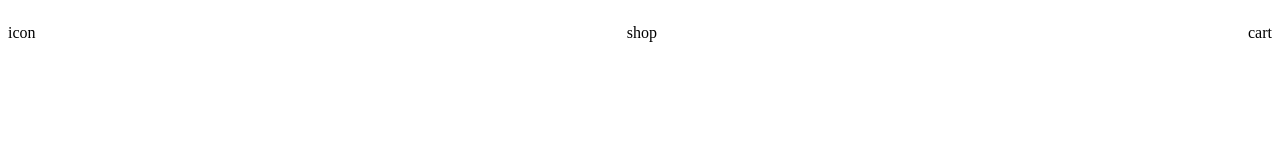
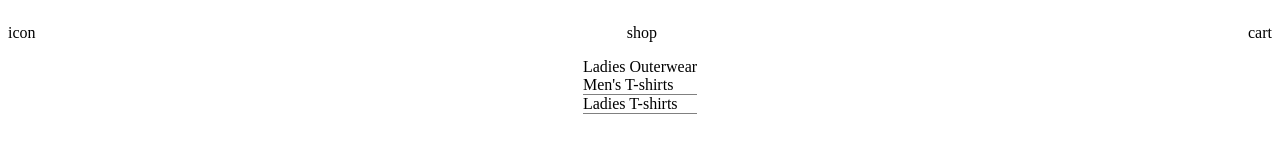
Before and after one commit to ssingh55/mountblue-project2, a plain HTML site: page product-file.html in a window 1280 px wide. Drawn offline with Linux system fonts and the light colour scheme.

Commit message:
second commit

```diff
--- a/css/product-file.css
+++ b/css/product-file.css
@@ -6,3 +6,24 @@
 	flex-direction: column;
 
 }
+.item_list{
+	display: flex;
+/*	justify-content: space-around;*/
+	justify-content: center;
+}
+.item_list_name:nth-child(1):active {
+	border-bottom: 1px solid red;
+	/*padding-right: 1%;*/
+}
+.item_list_name:nth-child(2) {
+	border-bottom: 1px solid grey;
+	/*padding-right: 1%;*/
+}
+.item_list_name:nth-child(3) {
+	border-bottom: 1px solid grey;
+	/*padding-right: 1%;*/
+}
+.item_list_name:nth-child(4) {
+	border-bottom: 1px solid grey;
+	/*padding-right: 1%;*/
+}
--- a/product-file.html
+++ b/product-file.html
@@ -14,6 +14,13 @@
 		<div class="top-items"><p>shop</p></div>
 		<div class="top-items"><p>cart</p></div>
 	</div>
+	<div class="item_list">
+		<div class="item_list_name i1"><a
+		Men's Outerwear</div>
+		<div class="item_list_name i2">Ladies Outerwear</div>
+		<div class="item_list_name i3">Men's T-shirts</div>
+		<div class="item_list_name i4">Ladies T-shirts</div>
+	</div>
 </body>
 
 </html>
```
